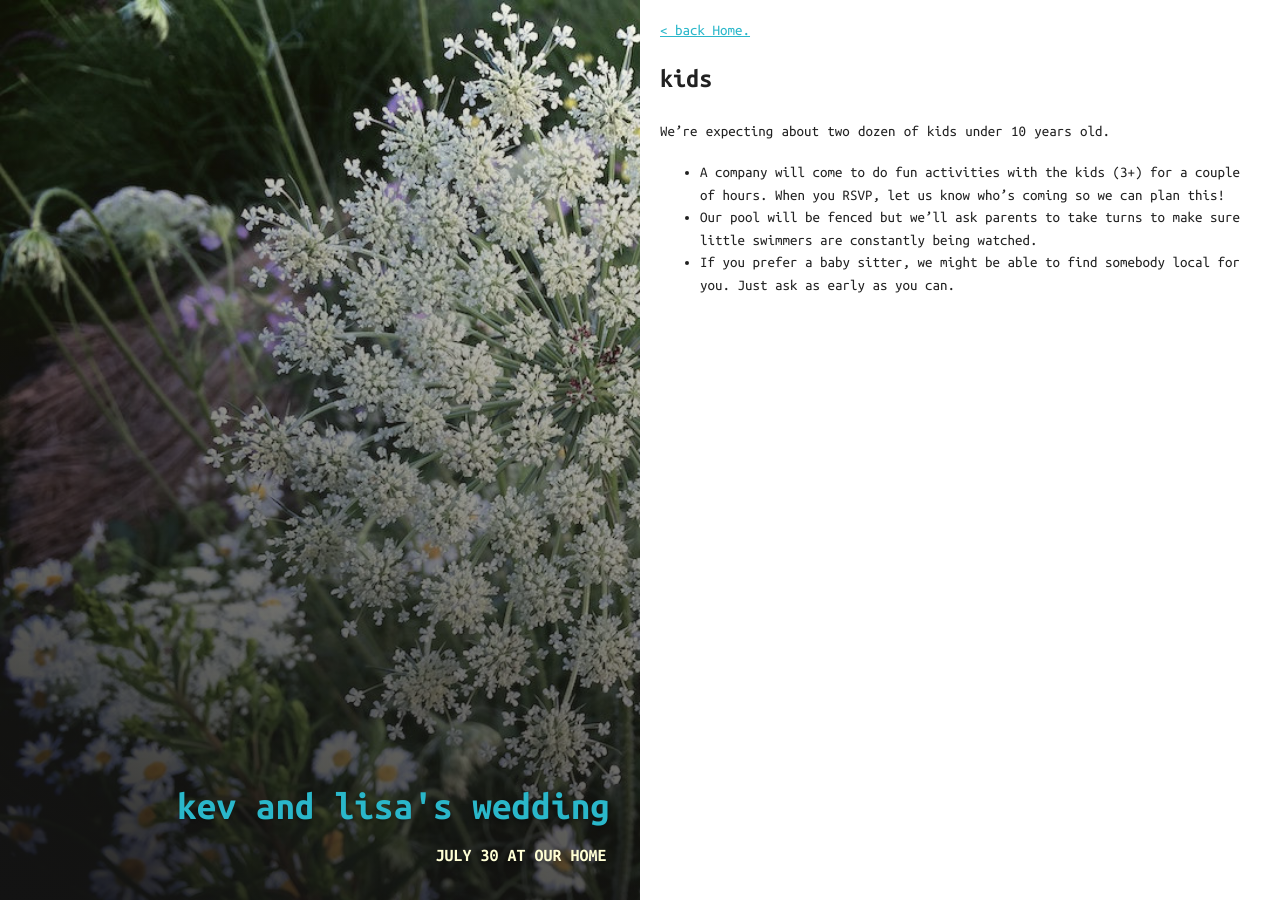
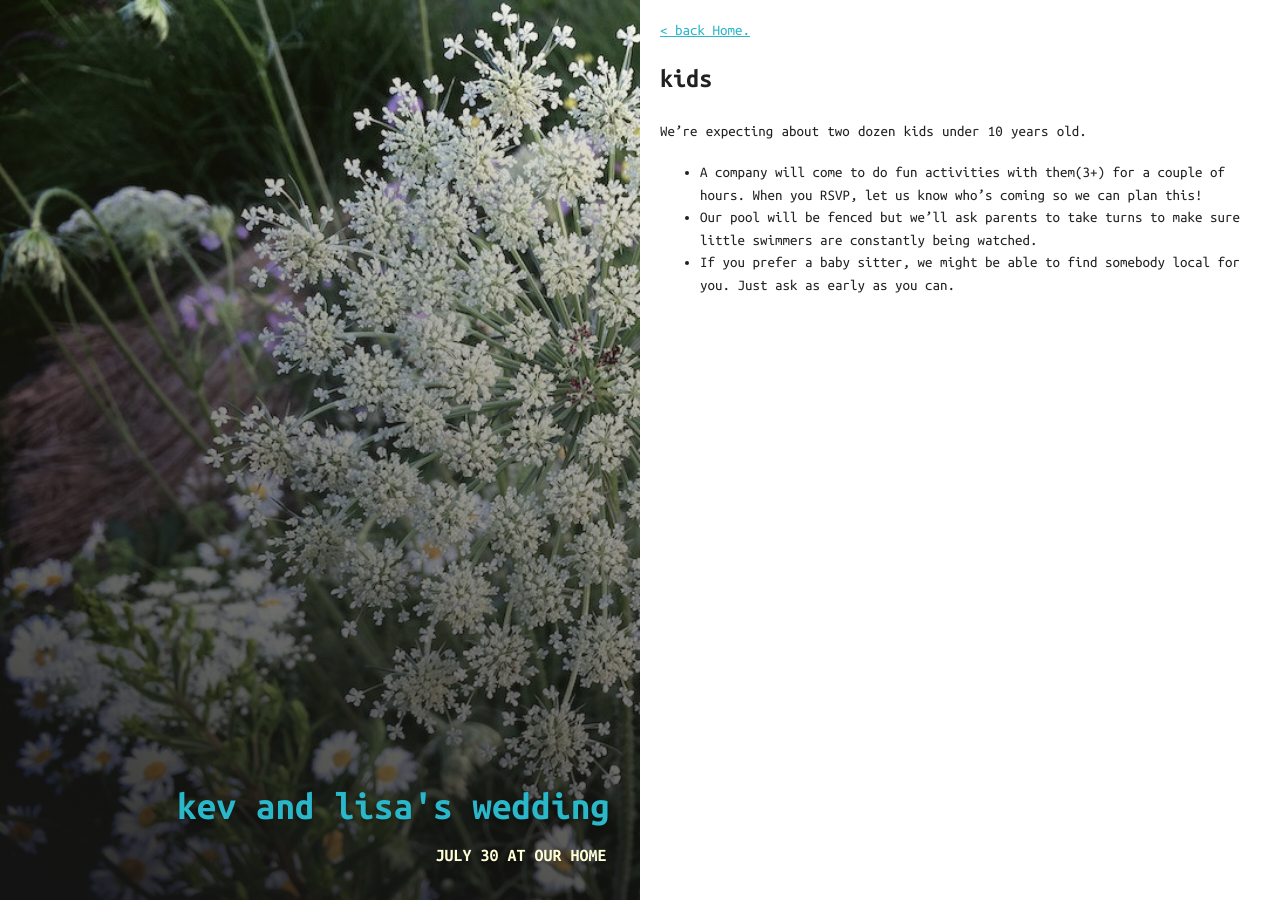
Before and after one commit to kevwalsh/carota, a Jekyll site: the page built from _posts/2015-01-02-kids.md, in a window 1280 px wide. Built offline with Jekyll 4.4.1, drawn with Linux system fonts in a browser that asks for light colours.

Commit message:
Update 2015-01-02-kids.md

```diff
--- a/_posts/2015-01-02-kids.md
+++ b/_posts/2015-01-02-kids.md
@@ -10,8 +10,8 @@ image:
 ---
 
 
-We're expecting about two dozen of kids under 10 years old.
+We're expecting about two dozen kids under 10 years old.
 
-* A company will come to do fun activities with the kids (3+) for a couple of hours. When you RSVP, let us know who's coming so we can plan this!
+* A company will come to do fun activities with them(3+) for a couple of hours. When you RSVP, let us know who's coming so we can plan this!
 * Our pool will be fenced but we'll ask parents to take turns to make sure little swimmers are constantly being watched.
 * If you prefer a baby sitter, we might be able to find somebody local for you. Just ask as early as you can.
```
